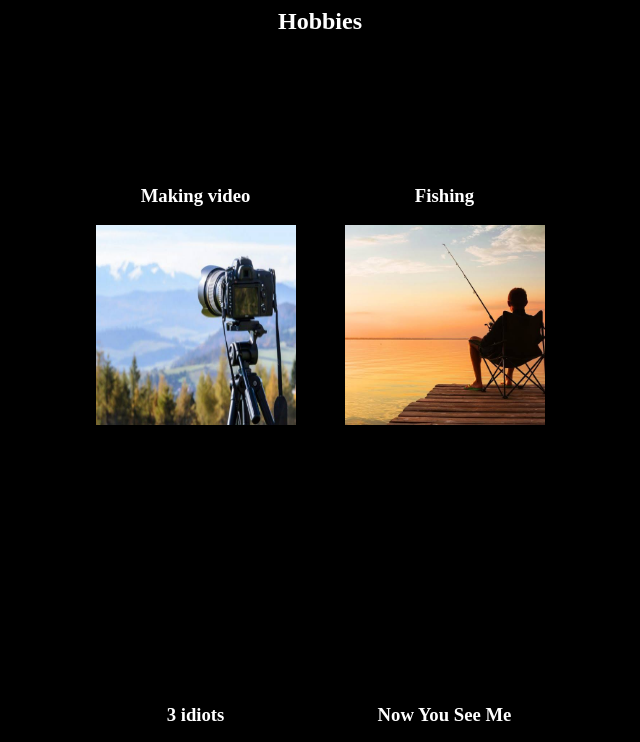
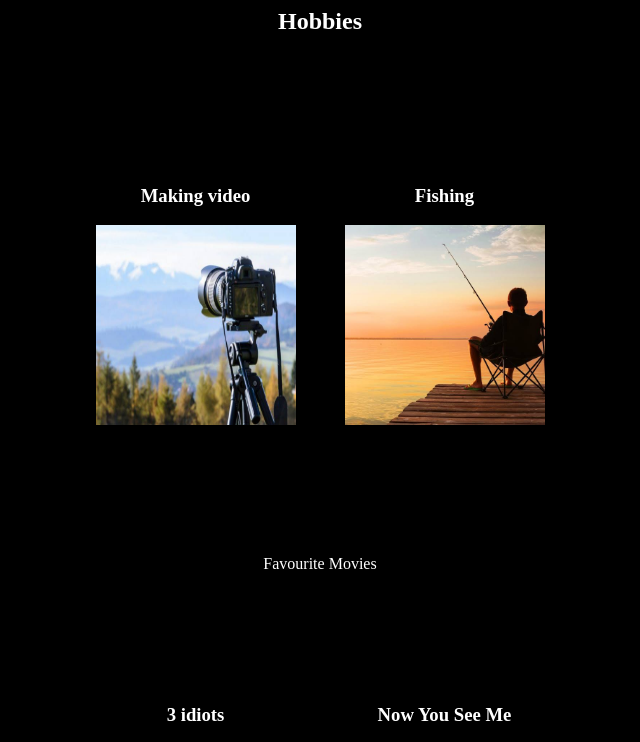
Before and after one commit to mdiftekharhossain/mdiftekharhossain.github.io, a plain HTML site: page page2.html in a window 1280 px wide. Shown: the top 742 px of the page, without its empty margins (320-960 px from the left). Drawn offline with Linux system fonts and the light colour scheme.

Commit message:
Update page2.html

```diff
--- a/page2.html
+++ b/page2.html
@@ -17,7 +17,7 @@
       </td></tr></table>
 
     <table align="center"  height="500" width="500">
-      <tr><caption>Favourite Movies</caption></tr>
+      <tr><caption><font color="white">Favourite Movies</font></caption></tr>
       <tr>
       <td align="center">
       <font color="white"><h3>3 idiots</h3></font>
```
